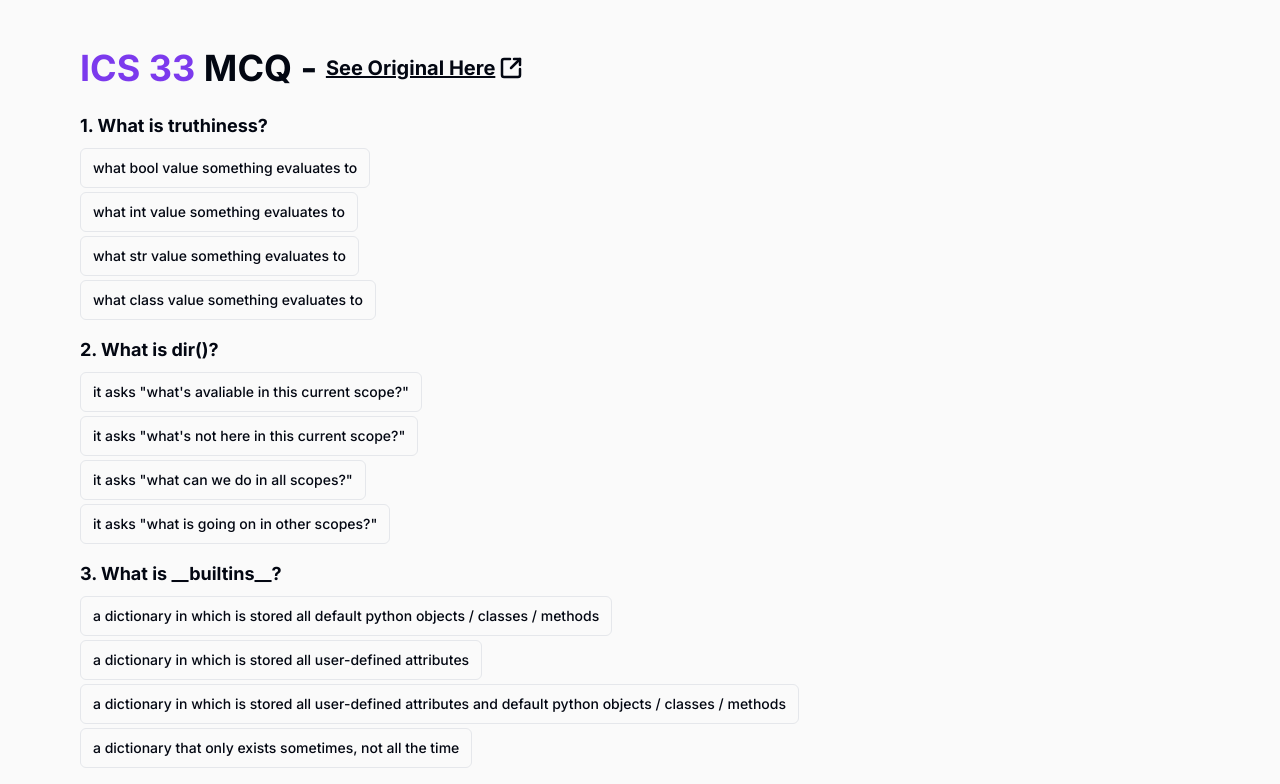
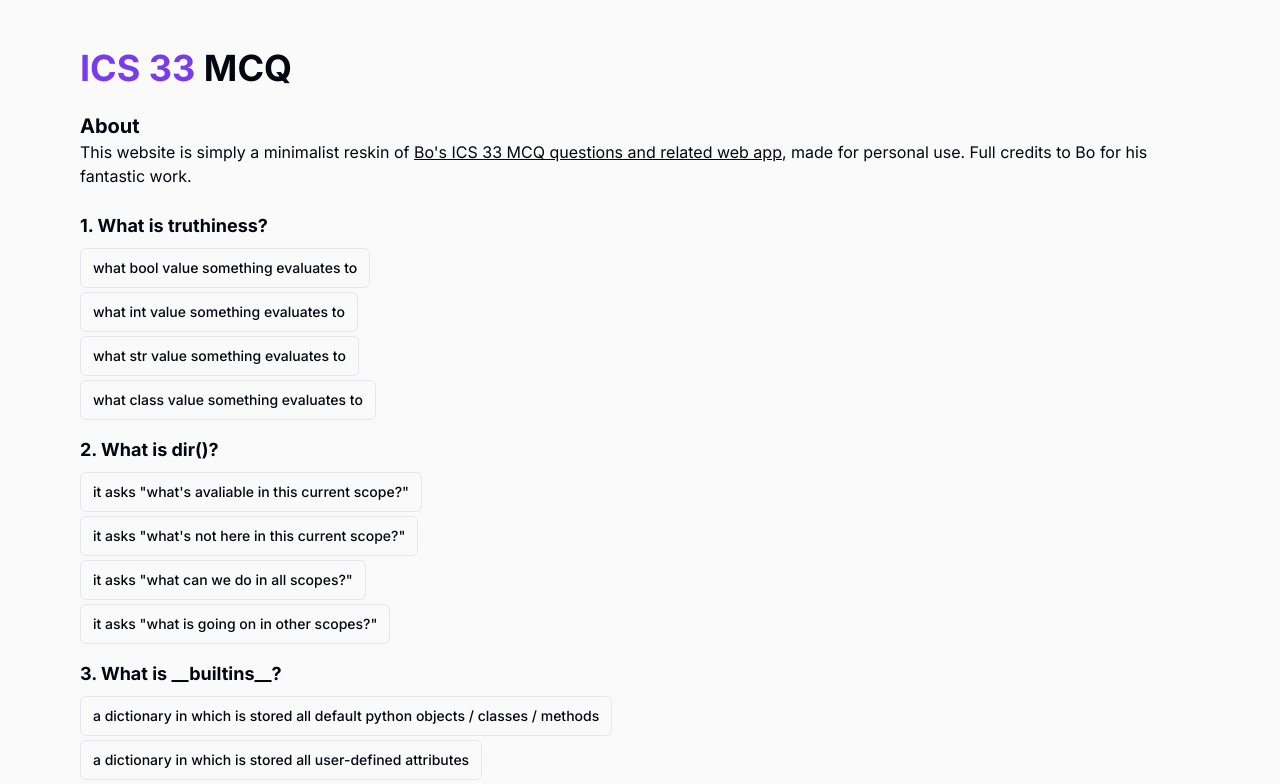
Before and after one commit to KevinWu098/ICS33-mcq-next, a Next.js app: page / in a window 1280 px wide. Shown: the top 784 px of the page. Built offline with nearby package versions, Linux system fonts and the light colour scheme.

Commit message:
feat: add credits

```diff
--- a/src/app/page.tsx
+++ b/src/app/page.tsx
@@ -21,17 +21,25 @@ export default function Home() {
         <main className="flex flex-col wrapper my-12">
             <h1 className="text-4xl font-bold flex items-center pb-6">
                 <p className="text-4xl  text-primary">ICS 33&nbsp;</p>
-                <p>MCQ -&nbsp;</p>
-                <a
-                    href="https://lucent-puppy-4aef4d.netlify.app/"
-                    target="_blank"
-                    referrerPolicy="no-referrer"
-                    className="flex-center space-x-1 text-xl underline"
-                >
-                    <p>See Original Here</p>
-                    <SquareArrowOutUpRight className="stroke-[2.5]" />
-                </a>
+                <p>MCQ</p>
             </h1>
+
+            <div className="mb-6">
+                <h2 className="text-xl font-bold">About</h2>
+                <p>
+                    This website is simply a minimalist reskin of{" "}
+                    <a
+                        href="https://lucent-puppy-4aef4d.netlify.app/"
+                        target="_blank"
+                        referrerPolicy="no-referrer"
+                        className="underline"
+                    >
+                        {"Bo's"} ICS 33 MCQ questions and related web app
+                    </a>
+                    , made for personal use. Full credits to Bo for his
+                    fantastic work.
+                </p>
+            </div>
 
             {/* <div className="space-y-2 pb-10">
                 <div className="flex items-center space-x-1 font-semibold text-xl">
```
